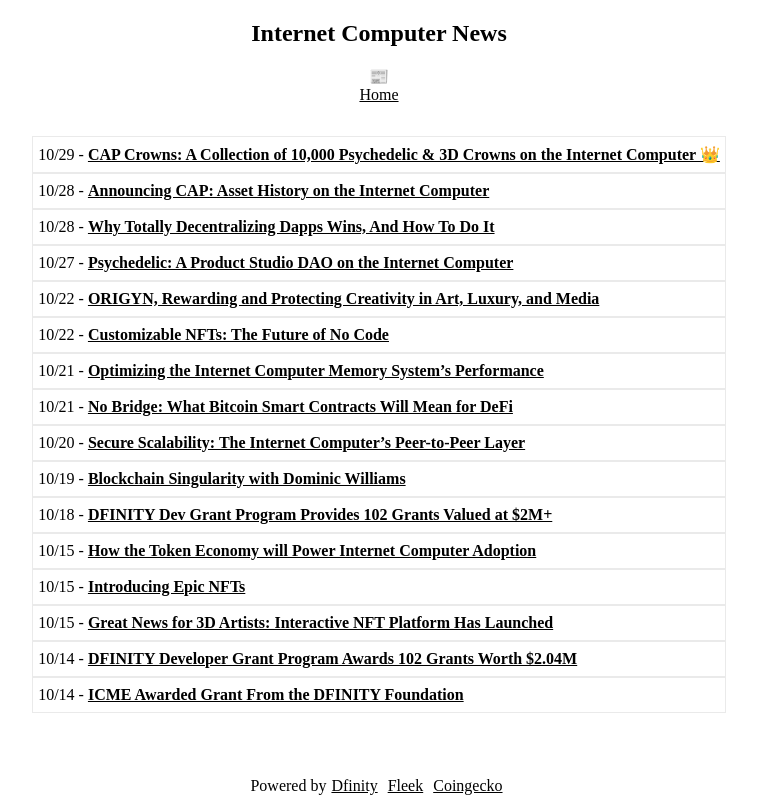
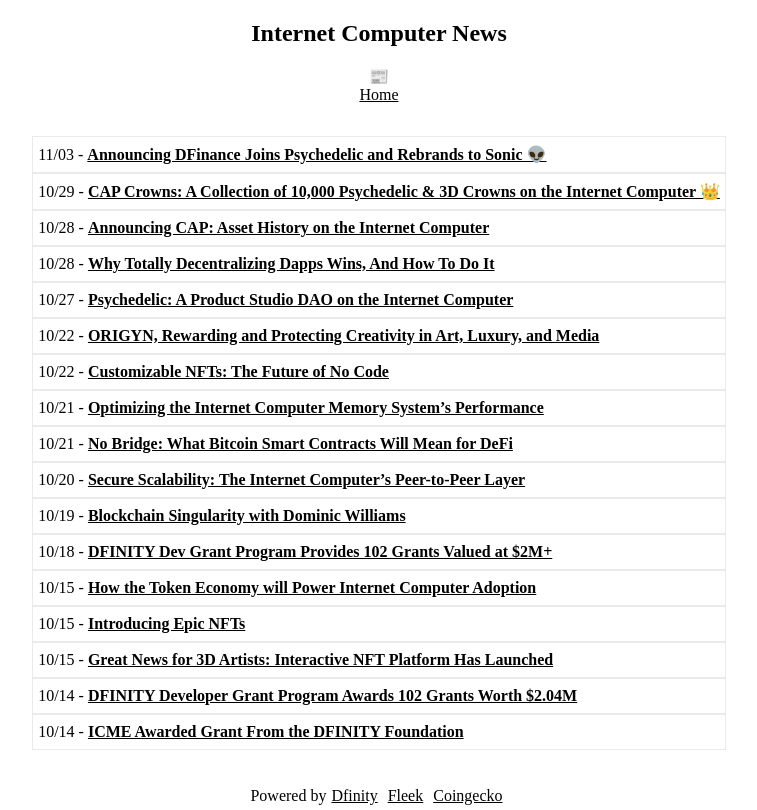
Before and after one commit to rjlucasm/ictoday, a Next.js app: page /news/2021 in a window 1280 px wide. Shown: the whole page, without its empty margins (261-1018 px from the left). Built offline with nearby package versions, Linux system fonts and the light colour scheme.

Commit message:
News2021

```diff
--- a/components/topnews.js
+++ b/components/topnews.js
@@ -2,7 +2,7 @@
 
 const Topnews = () => (
     <div className="topnews">
-        <p><a href="https://medium.com/cap-ois/cap-crowns-a-collection-of-10-000-psychedelic-3d-crowns-on-the-internet-computer-1df279bfcf1f" target="_blank" rel="noopener noreferrer">CAP Crowns: A Collection of 10,000 Psychedelic &amp; 3D Crowns on the Internet Computer 👑</a></p>
+        <p><a href="https://medium.com/psychedelic-dao/announcing-dfinance-joins-psychedelic-and-rebrands-to-sonic-9399ddcb648d" target="_blank" rel="noopener noreferrer">Announcing DFinance Joins Psychedelic and Rebrands to Sonic 👽</a></p>
         <Link href="/news/2021"><a style={{ color: 'inherit' }, {fontWeight: 'bold'}}>+News</a></Link>
     </div>
 );
--- a/pages/index.js
+++ b/pages/index.js
@@ -27,7 +27,7 @@
         <meta name="google-site-verification" content="3fDCrJUUQIo7GSYLlE-KnTSiesID0eUY3QJo0tys0wI" />
       </Head>
 
-      {/* <Topnews/> */}
+      <Topnews/>
 
       <main className="main">
         {/* <div className="highlights">
--- a/pages/news/2021.js
+++ b/pages/news/2021.js
@@ -17,6 +17,9 @@
             <Link href="/"><a style={{ color: 'inherit' }}>Home</a></Link>
 
             <div className="pagesgrid">
+            <div className="pagescard">11/03 -&nbsp;
+                <a href="https://medium.com/psychedelic-dao/announcing-dfinance-joins-psychedelic-and-rebrands-to-sonic-9399ddcb648d" target="_blank" rel="noopener noreferrer">Announcing DFinance Joins Psychedelic and Rebrands to Sonic 👽</a>
+            </div>
             <div className="pagescard">10/29 -&nbsp;
                 <a href="https://medium.com/cap-ois/cap-crowns-a-collection-of-10-000-psychedelic-3d-crowns-on-the-internet-computer-1df279bfcf1f" target="_blank" rel="noopener noreferrer">CAP Crowns: A Collection of 10,000 Psychedelic &amp; 3D Crowns on the Internet Computer 👑</a>
             </div>
```
Also changed, not shown: 1 other file (tests, documents, lock files or other folders).
